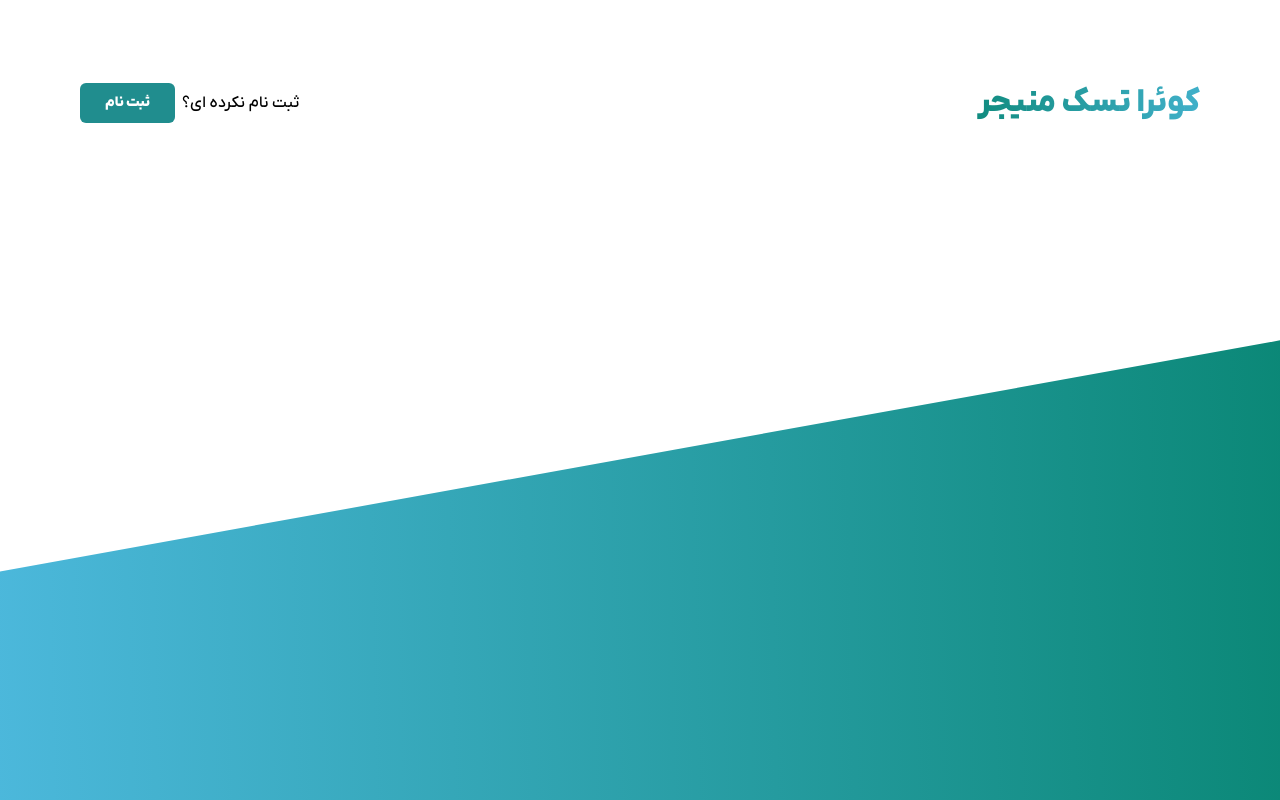
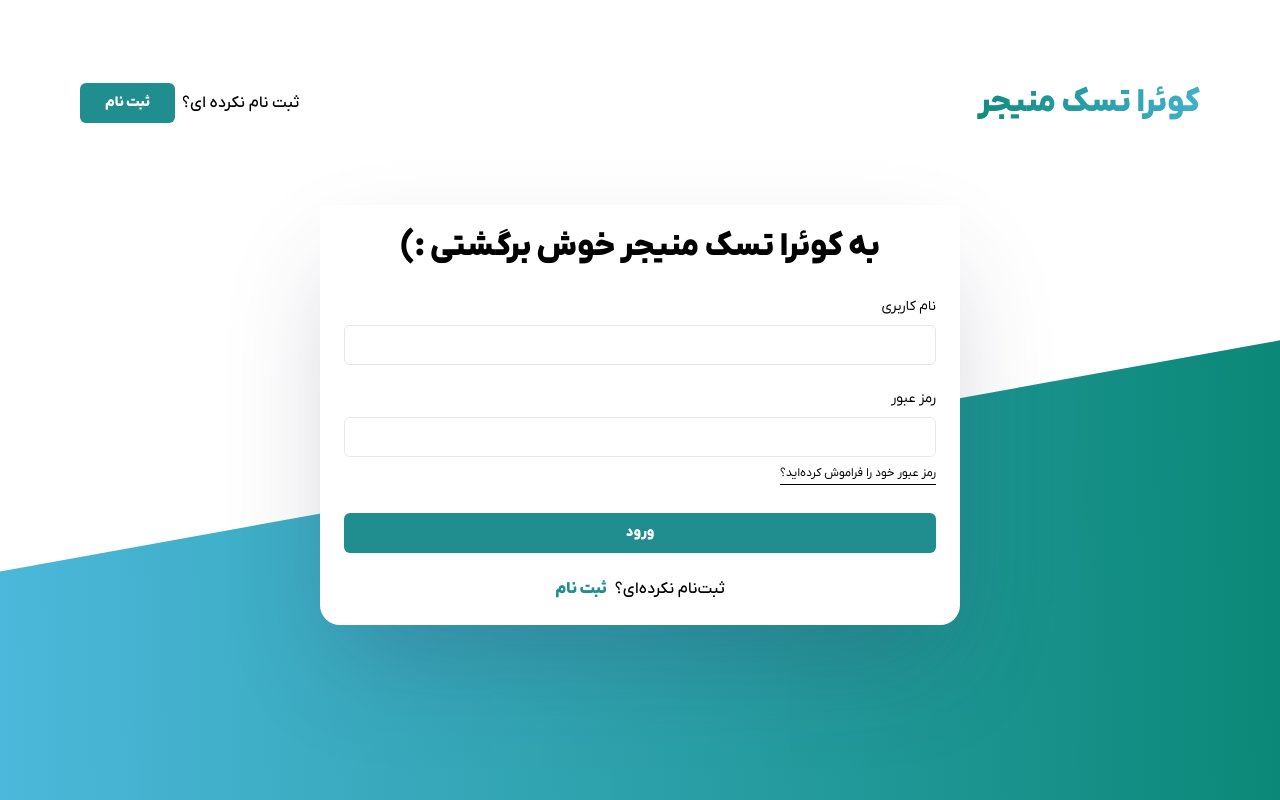
Before and after one commit to sarvishere/TaskManager, a React (Vite) app: page / in a window 1280 px wide. Built offline with nearby package versions, Linux system fonts and the light colour scheme.

Commit message:
refactor(route): Refactor the route to a cleaner route by using nested routes

```diff
--- a/src/routes/route.tsx
+++ b/src/routes/route.tsx
@@ -1,20 +1,29 @@
 import { createBrowserRouter } from "react-router-dom";
 import Test from "../pages/test";
 import AuthenticationLayout from "../layout/AuthenticationLayout";
-
+import HomePage from "../pages/HomePage";
+import RegisterPage from "../pages/RegisterPage";
+import PasswordResetPage from "../pages/PasswordResetPage";
+import PrivateRoutes from "./PrivateRoutes";
+import UsersPage from "../pages/UsersPage";
 
 const router = createBrowserRouter([
   {
-        path : "/",
-        element: <AuthenticationLayout />
+    path: "/",
+    element: <AuthenticationLayout />,
+    children: [
+      { index: true, element: <HomePage /> },
+      { path: "register", element: <RegisterPage /> },
+      { path: "forgot-password", element: <PasswordResetPage /> },
+    ],
   },
   {
-        path: "/register",
-        element: <AuthenticationLayout />
+    element: <PrivateRoutes />,
+    children: [{ path: "users", element: <UsersPage /> }],
   },
   {
-        path :'/test',
-        element: <Test/>
+    path: "/test",
+    element: <Test />,
   },
 ]);
 
```
Lines whose indentation alone changed are shown as unchanged.
